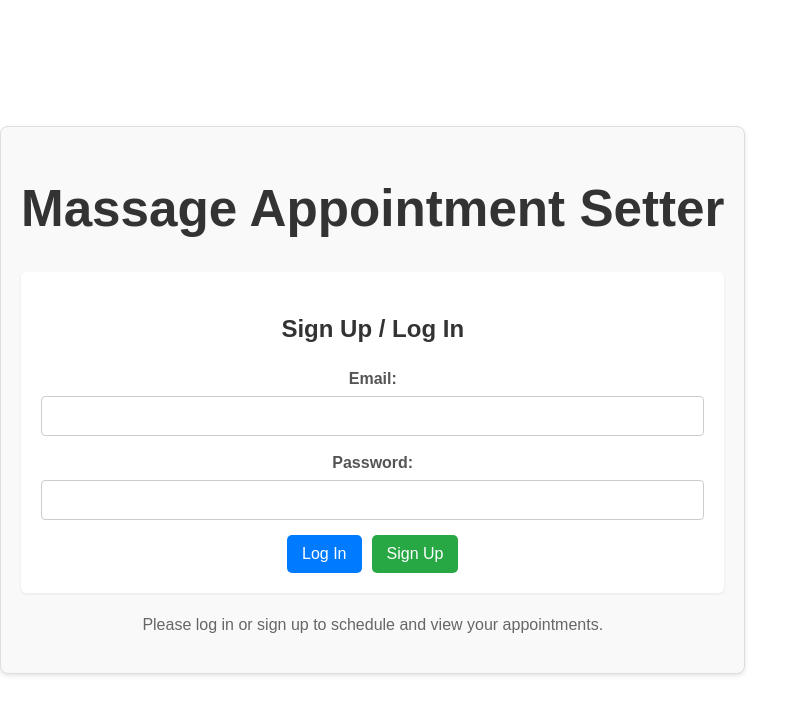
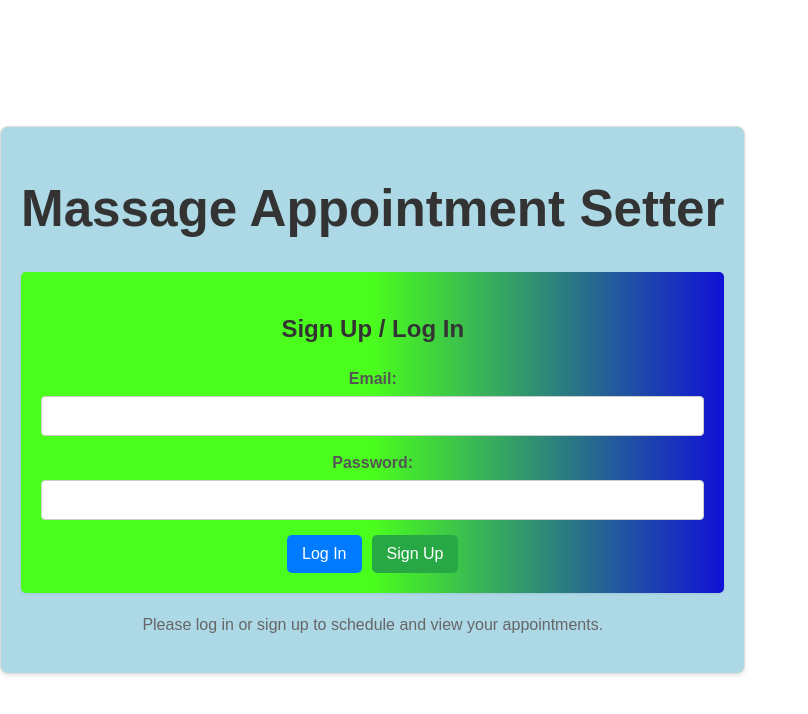
Before and after one commit to blovelace84/Massage-Appointment-Setter, a React (Vite) app in the folder massage-appointment-app/: page / in a window 1280 px wide. Shown: the top 714 px of the page, without its empty margins (0-808 px from the left). Built offline with nearby package versions, Linux system fonts and the light colour scheme; no server answers.

Commit message:
Making some color changes to the form

```diff
--- a/massage-appointment-app/src/App.css
+++ b/massage-appointment-app/src/App.css
@@ -13,7 +13,7 @@
   border: 1px solid #ddd;
   border-radius: 8px;
   box-shadow: 0 2px 4px rgba(0, 0, 0, 0.1);
-  background-color: #f9f9f9;
+  background-color: lightblue;
 }
 
 h1, h2 {
--- a/massage-appointment-app/src/AuthForms.css
+++ b/massage-appointment-app/src/AuthForms.css
@@ -1,7 +1,8 @@
 /* Add to src/App.css */
 
 .auth-container, .auth-status {
-  background-color: #fff;
+  background: #4afd1d;
+  background: linear-gradient(90deg, rgba(74, 253, 29, 1) 50%, rgba(17, 17, 214, 1) 100%);
   padding: 20px;
   margin-bottom: 20px;
   border-radius: 5px;
```
